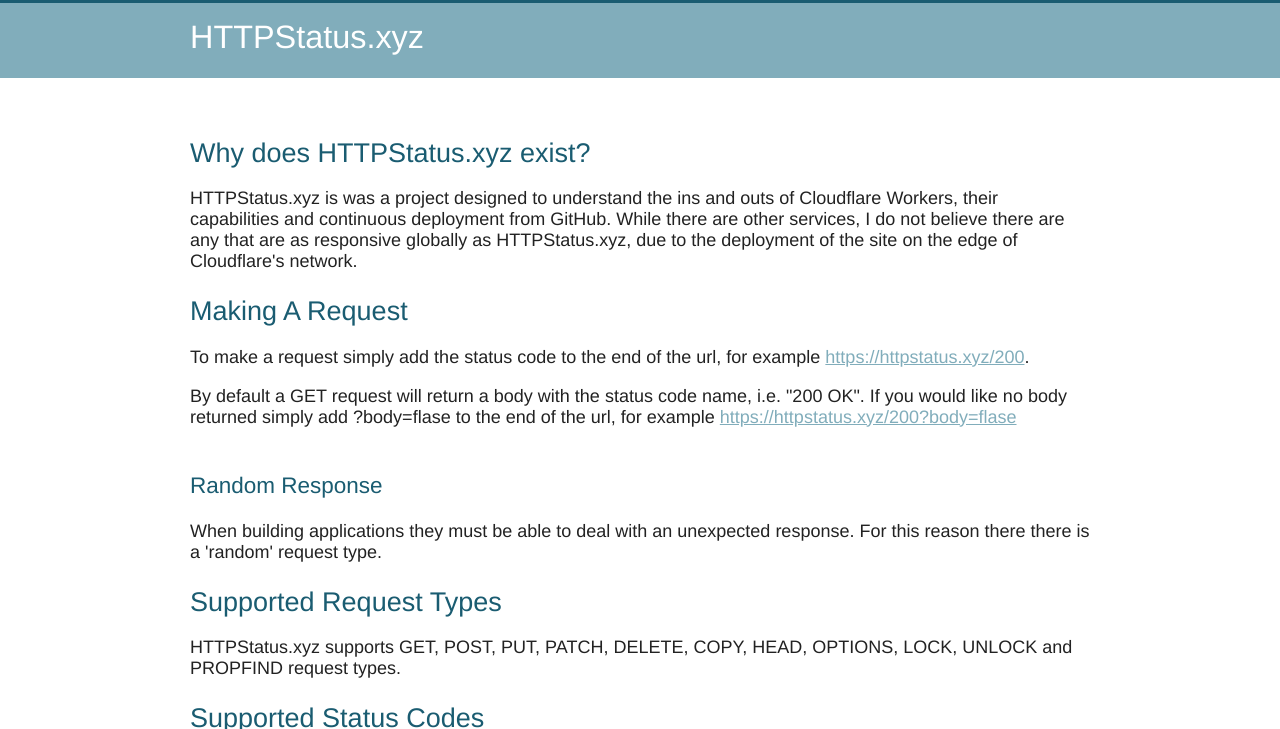
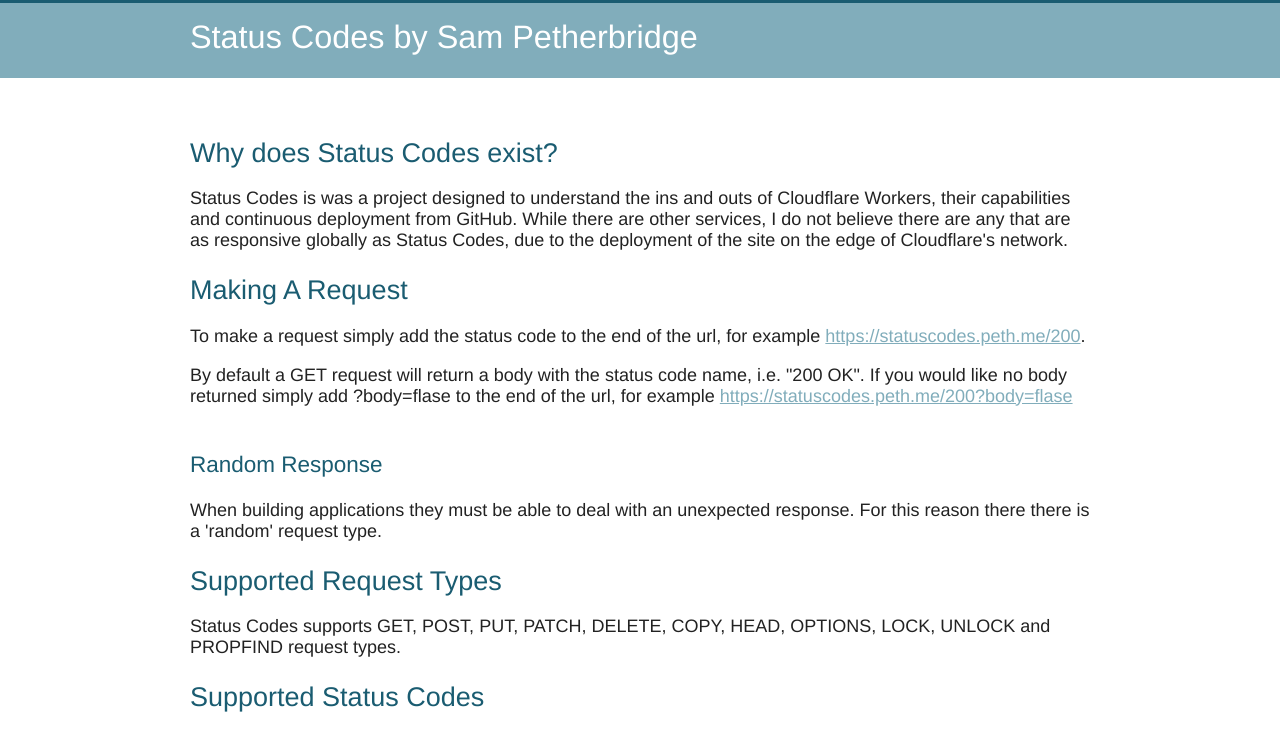
Before and after one commit to SamPetherbridge/statuscodes.peth.me, a plain HTML site: page _site/index.html in a window 1280 px wide. Shown: the top 729 px of the page. Drawn offline with Linux system fonts and the light colour scheme.

Commit message:
:mag: Update to Status Codes by Sam Petherbridge

```diff
--- a/_site/ads.txt
+++ b/_site/ads.txt
@@ -1,3 +1,3 @@
-# httpstatus.xyz/ads.txt
+# statuscodes.peth.me/ads.txt
 #
 # No ads
--- a/_site/app-ads.txt
+++ b/_site/app-ads.txt
@@ -1,3 +1,3 @@
-# httpstatus.xyz/ads.txt
+# statuscodes.peth.me/ads.txt
 #
 # No ads
--- a/_site/index.html
+++ b/_site/index.html
@@ -3,26 +3,25 @@
     <head>
         <meta charset="UTF-8">
         <meta name="viewport" content="width=device-width, initial-scale=1.0">
-        <title>HTTPStatus.xyz | A simple status code generator</title>
-        <meta property="og:title" content="HTTPStatus.xyz | A simple status code generator">
+        <title>Status Codes by Sam Petherbridge | A simple status code generator</title>
+        <meta property="og:title" content="Status Codes by Sam Petherbridge | A simple status code generator">
         <meta name="robots" content="max-snippet:-1, max-image-preview:large, max-video-preview:-1, index, follow" />
-        <meta name="description" content="Free to use, highly responsive service returning HTTP status codes. HTTPStatus.xyz is designed to aid in the development and testing of new scripts.">
-        <meta property="og:description" content="Free to use, highly responsive service returning HTTP status codes. HTTPStatus.xyz is designed to aid in the development and testing of new scripts.">
-        <link rel="canonical" href="https://httpstatus.xyz/">
-        <meta property="og:url" content="https://httpstatus.xyz/">
+        <meta name="description" content="Free to use, highly responsive service returning HTTP status codes. Status Codes by Sam Petherbridge is designed to aid in the development and testing of new scripts.">
+        <meta property="og:description" content="Free to use, highly responsive service returning HTTP status codes. Status Codes by Sam Petherbridge is designed to aid in the development and testing of new scripts.">
+        <link rel="canonical" href="https://statuscodes.peth.me/">
+        <meta property="og:url" content="https://statuscodes.peth.me/">
         <meta property="og:locale" content="en_US">
-        <meta property="og:site_name" content="HTTPStatus.xyz">
-        <meta property="og:image" content="https://httpstatus.xyz/httpstatus-xyz.jpeg">
+        <meta property="og:site_name" content="Status Codes by Sam Petherbridge">
+        <meta property="og:image" content="https://statuscodes.peth.me//httpstatus-xyz.jpeg">
         <meta property="og:image:type" content="image/jpeg" />
         <meta property="og:image:width" content="1200">
         <meta property="og:image:height" content="627">
         <meta property="og:type" content="website" />
         <meta name="twitter:card" content="summary_large_image">
         <meta name="twitter:creator" content="@MrSamPeth">
-        <meta property="twitter:title" content="HTTPStatus.xyz | A simple status code generator.">
-        <meta property="twitter:description" content="Free to use, highly responsive service returning HTTP status codes. HTTPStatus.xyz is designed to aid in the development and testing of new scripts.">
-        <meta property="twitter:image" content="https://httpstatus.xyz/httpstatus-xyz.jpeg">
-        <meta name="msvalidate.01" content="8DF8C6C36A91FB2DACF544F7B20B70E8" />
+        <meta property="twitter:title" content="Status Codes by Sam Petherbridge | A simple status code generator.">
+        <meta property="twitter:description" content="Free to use, highly responsive service returning HTTP status codes. Status Codes by Sam Petherbridge is designed to aid in the development and testing of new scripts.">
+        <meta property="twitter:image" content="https://statuscodes.peth.me/httpstatus-xyz.jpeg">
         <style>
             body {
                 background-color: #fff;
@@ -140,25 +139,25 @@
         <div id="headerbg"> </div>
         <header id="headderbrand" role="banner">
             <div>
-                <h1><a href="/">HTTPStatus.xyz</a></h1>
+                <h1><a href="/">Status Codes by Sam Petherbridge</a></h1>
             </div>
         </header>
         <main>
             <main role="main">
                 <div>
-                    <h2>Why does HTTPStatus.xyz exist?</h2>
-                    <p>HTTPStatus.xyz is was a project designed to understand the ins and outs of Cloudflare Workers, their capabilities and continuous deployment from GitHub. While there are other services, I do not believe there are any that are as responsive globally as HTTPStatus.xyz, due to the deployment of the site on the edge of Cloudflare's network.</p>
+                    <h2>Why does Status Codes exist?</h2>
+                    <p>Status Codes is was a project designed to understand the ins and outs of Cloudflare Workers, their capabilities and continuous deployment from GitHub. While there are other services, I do not believe there are any that are as responsive globally as Status Codes, due to the deployment of the site on the edge of Cloudflare's network.</p>
                 </div>
                 <div>
                     <h2>Making A Request</h2>
-                    <p>To make a request simply add the status code to the end of the url, for example <a href="https://httpstatus.xyz/200">https://httpstatus.xyz/200</a>.</p>
-                    <p>By default a GET request will return a body with the status code name, i.e. "200 OK". If you would like no body returned simply add ?body=flase to the end of the url, for example <a href="https://httpstatus.xyz/200?body=flase">https://httpstatus.xyz/200?body=flase</a></p>
+                    <p>To make a request simply add the status code to the end of the url, for example <a href="https://statuscodes.peth.me/200">https://statuscodes.peth.me/200</a>.</p>
+                    <p>By default a GET request will return a body with the status code name, i.e. "200 OK". If you would like no body returned simply add ?body=flase to the end of the url, for example <a href="https://statuscodes.peth.me/200?body=flase">https://statuscodes.peth.me/200?body=flase</a></p>
                     <h3>Random Response</h3>
                     <p>When building applications they must be able to deal with an unexpected response. For this reason there there is a 'random' request type. </p>
                 </div>
                 <div>
                     <h2>Supported Request Types</h2>
-                    <p>HTTPStatus.xyz supports GET, POST, PUT, PATCH, DELETE, COPY, HEAD, OPTIONS, LOCK, UNLOCK and PROPFIND request types.</p>
+                    <p>Status Codes supports GET, POST, PUT, PATCH, DELETE, COPY, HEAD, OPTIONS, LOCK, UNLOCK and PROPFIND request types.</p>
                 </div>
                 <div>
                     <h2>Supported Status Codes</h2>
@@ -235,13 +234,13 @@
                 <div>
                     <h2>FAQs</h2>
                     <h3>Why don't you support 1xx status codes?</h3>
-                    <p>HTTPStatus.xyz is run using Cloudflare Workers. Unfortunately they limit the allowed status code returns to 200-599. If a request is made to any 1xx pages a 501 Not Implemented status will be returned.</p>
-                    <h3>What monitoring is in place to ensure HTTPStatus.xyz is working correctly?</h3>
-                    <p>All endpoints on HTTPStatus.xyz are regularly tested to ensure it is returning the expected results, using <a href="https://www.postman.com">Postman</a>. All endpoints are tested at a minimum weekly, with some tested every 5 minutes.</p>
+                    <p>Status Codes is run using Cloudflare Workers. Unfortunately they limit the allowed status code returns to 200-599. If a request is made to any 1xx pages a 501 Not Implemented status will be returned.</p>
+                    <h3>What monitoring is in place to ensure Status Codes is working correctly?</h3>
+                    <p>All endpoints are regularly tested to ensure it is returning the expected results, using <a href="https://www.postman.com">Postman</a>. All endpoints are tested at a minimum weekly, with some tested every 5 minutes.</p>
                     <h3>Are requests tracked?</h3>
-                    <p>HTTPStatus.xyz is built on-top of Cloudflare Workers. Cloudflare provides limited analytics on the total number of request made, country and requests blocked. No tracking outside what is required by Cloudflare is conducted.</p>
+                    <p>Status Codes is built on-top of Cloudflare Workers. Cloudflare provides limited analytics on the total number of request made, country and requests blocked. No tracking outside what is required by Cloudflare is conducted.</p>
                     <h3>Are there any usage limitations?</h3>
-                    <p>There are no hard defined usage limitations for HTTPStatus.xyz. The services is hosted by Cloudflare and is thus subject to their normal protections.</p>
+                    <p>There are no hard defined usage limitations for Status Codes by Sam Petherbridge. The services is hosted by Cloudflare and is thus subject to their normal protections.</p>
                 </div>
         </main>
         <footer style="text-align: center;">
--- a/_site/sitemap.xml
+++ b/_site/sitemap.xml
@@ -5,8 +5,8 @@
       xsi:schemaLocation="http://www.sitemaps.org/schemas/sitemap/0.9
             http://www.sitemaps.org/schemas/sitemap/0.9/sitemap.xsd">
 <url>
-  <loc>https://httpstatus.xyz/</loc>
-  <lastmod>2021-01-01T13:11:46+10:00</lastmod>
+  <loc>https://statuscodes.peth.me/</loc>
+  <lastmod>2021-06-30T20:00:46+10:00</lastmod>
   <priority>1.00</priority>
 </url>
 </urlset>
```
